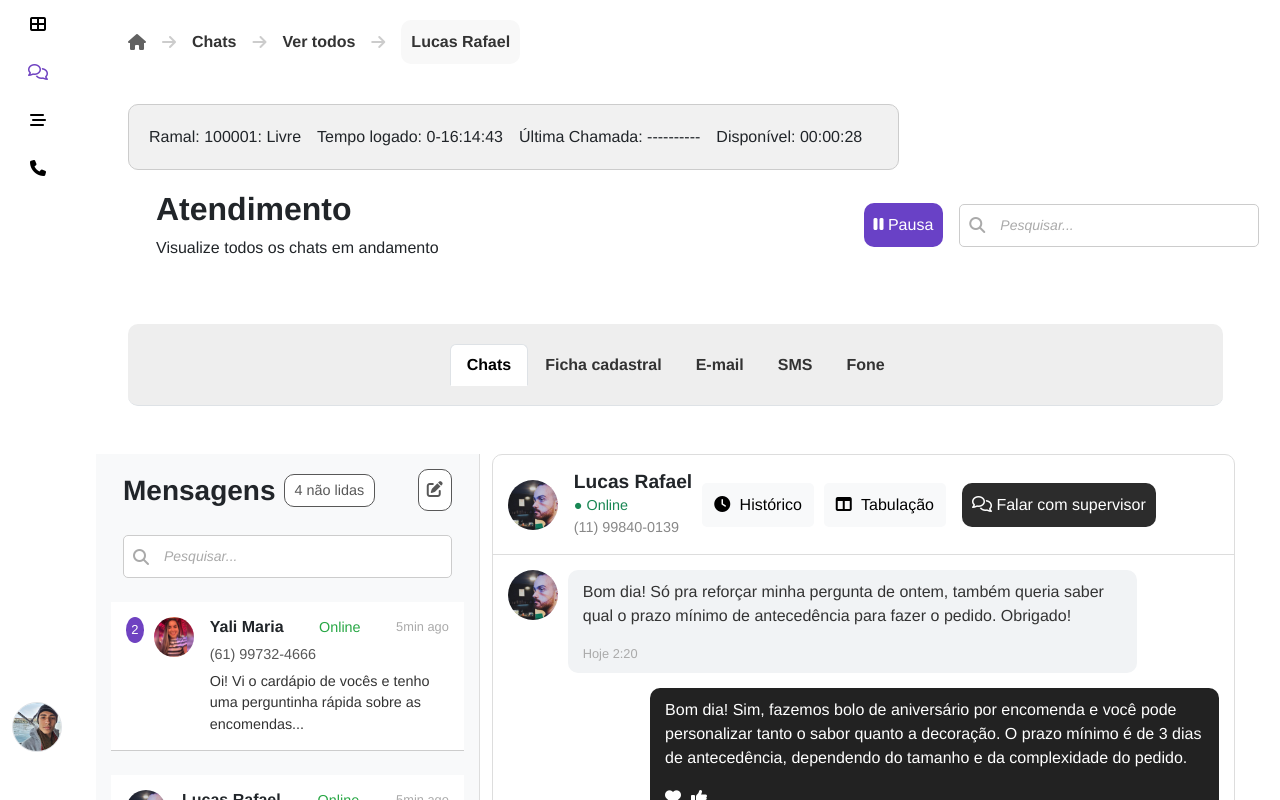
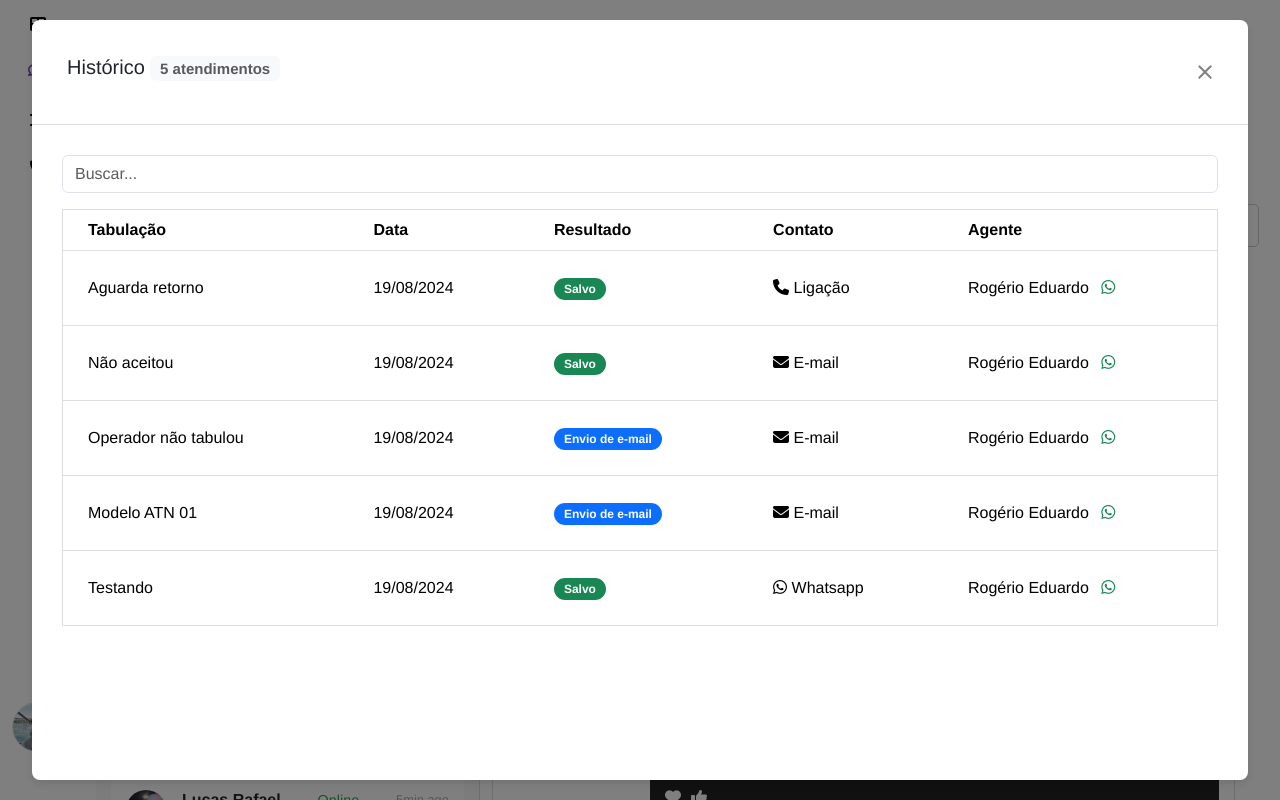
Before and after one commit to mateusmaranhao12/zap-facil, a Vue app: page /menu-usuario/conversas in a window 1280 px wide. Both pictures are taken after a click on the button "Histórico". Shown: the top 800 px of the page. Built offline with nearby package versions, Linux system fonts and the light colour scheme.

Commit message:
implement Historico.vue and animations.scss

```diff
--- a/src/components/Chat.vue
+++ b/src/components/Chat.vue
@@ -10,15 +10,19 @@
             </div>
         </div>
         <div class="chat-actions d-flex col">
-            <button class="btn-action"><i class="fa-solid fa-clock"></i> Histórico</button>
+            <button @click="abrirHistorico()" class="btn-action"><i class="fa-solid fa-clock"></i> Histórico</button>
             <button @click="toggleTabulacaoMenu" class="btn-action"><i class="fa-solid fa-table-columns"></i>
                 Tabulação</button>
-            <button @click="toggleSupervisorMenu" class="btn-action d-none"><i class="fa-solid fa-ellipsis"></i></button>
+            <button @click="toggleSupervisorMenu" class="btn-action d-none"><i
+                    class="fa-solid fa-ellipsis"></i></button>
             <button class="btn-supervisor ms-3" @click="toggleSupervisorMenu">
                 <i class="fa-regular fa-comments"></i> Falar com supervisor
             </button>
         </div>
     </div>
+
+    <!-- Menu do Histórico -->
+    <Historico v-if="mostrarHistorico"  @fechar-historico="fecharHistorico" />
 
     <!-- Menu Lateral de Supervisor -->
     <MenuSupervisor :mostrar="mostrarSupervisorMenu" :supervisores="supervisores" @fechar-menu="toggleSupervisorMenu"
@@ -116,6 +120,7 @@
 
 <script>
 import ChatSupervisor from './ChatSupervisor.vue'
+import Historico from './Historico.vue'
 import MenuSupervisor from './MenuSupervisor.vue'
 import Tabulacao from './Tabulacao.vue'
 
@@ -125,6 +130,7 @@ export default {
 
     components: {
         ChatSupervisor,
+        Historico,
         MenuSupervisor,
         Tabulacao
     },
@@ -132,18 +138,28 @@ export default {
     data() {
 
         return {
+            //mostrar supervisor
             mostrarSupervisorMenu: false,
+
+            //mostrar chat com supervisor
             mostrarChatSupervisor: false,
 
-            mostrarTabulacaoMenu: false,
-            campos: [1, 2, 3, 4, 5, 6, 7, 8, 9, 10],
-
+            //lista de supervisores
             supervisores: [
                 { id: 1, nome: 'Yali Maria', iniciais: 'YM', avatar: 'user2.png' },
                 { id: 2, nome: 'Enzo Levy', iniciais: 'EL', avatar: 'user7.png' },
                 { id: 3, nome: 'Ian Zambanini', iniciais: 'YZ', avatar: 'user4.png' },
             ],
-            supervisorSelecionado: null
+
+            //supervisor selecionado
+            supervisorSelecionado: null,
+
+            //tabulação
+            mostrarTabulacaoMenu: false,
+            campos: [1, 2, 3, 4, 5, 6, 7, 8, 9, 10],
+
+            //histórico
+            mostrarHistorico: false,
         }
     },
 
@@ -175,6 +191,16 @@ export default {
         fecharTabulacaoMenu() {
             this.mostrarTabulacaoMenu = false
         },
+
+        //Abrir Histórico
+        abrirHistorico() {
+            this.mostrarHistorico = true
+        },
+
+        //Fechar Histórico
+        fecharHistorico() {
+            this.mostrarHistorico = false
+        }
     },
 
 }
--- /dev/null
+++ b/src/components/Historico.vue
@@ -0,0 +1,82 @@
+<template>
+    <div class="modal-backdrop">
+        <div class="modal-content">
+            <div class="modal-header d-flex justify-content-between align-items-center">
+                <h5>Histórico <span class="badge bg-light text-muted">{{ this.historico.length }} atendimentos</span>
+                </h5>
+                <button class="btn-close" @click="$emit('fechar-historico')"></button>
+            </div>
+            <div class="modal-body">
+                <div class="d-flex mb-3">
+                    <input type="text" class="form-control" placeholder="Buscar..." v-model="filtroBusca" />
+                </div>
+                <div class="table-responsive">
+                    <table class="table table-hover">
+                        <thead>
+                            <tr>
+                                <th>Tabulação</th>
+                                <th>Data</th>
+                                <th>Resultado</th>
+                                <th>Contato</th>
+                                <th>Agente</th>
+                            </tr>
+                        </thead>
+                        <tbody>
+                            <tr v-for="(item, index) in historicoFiltrado" :key="index">
+                                <td>{{ item.tabulacao }}</td>
+                                <td>{{ item.data }}</td>
+                                <td>
+                                    <span :class="{
+                                        'badge bg-success text-white': item.resultado === 'Salvo',
+                                        'badge bg-primary text-white': item.resultado === 'Envio de e-mail',
+                                    }">
+                                        {{ item.resultado }}
+                                    </span>
+                                </td>
+                                <td>
+                                    <i :class="{
+                                        'fa-solid fa-phone': item.contato === 'Ligação',
+                                        'fa-solid fa-envelope': item.contato === 'E-mail',
+                                        'fa-brands fa-whatsapp': item.contato === 'Whatsapp',
+                                    }"></i>
+                                    {{ item.contato }}
+                                </td>
+                                <td>
+                                    {{ item.agente }}
+                                    <i class="fa-brands fa-whatsapp text-success ms-2"></i>
+                                </td>
+                            </tr>
+                        </tbody>
+                    </table>
+                </div>
+            </div>
+        </div>
+    </div>
+</template>
+
+<script>
+export default {
+    name: 'historico-usuario',
+
+    data() {
+        return {
+            filtroBusca: '',
+            historico: [
+                { tabulacao: 'Aguarda retorno', data: '19/08/2024', resultado: 'Salvo', contato: 'Ligação', agente: 'Rogério Eduardo' },
+                { tabulacao: 'Não aceitou', data: '19/08/2024', resultado: 'Salvo', contato: 'E-mail', agente: 'Rogério Eduardo' },
+                { tabulacao: 'Operador não tabulou', data: '19/08/2024', resultado: 'Envio de e-mail', contato: 'E-mail', agente: 'Rogério Eduardo' },
+                { tabulacao: 'Modelo ATN 01', data: '19/08/2024', resultado: 'Envio de e-mail', contato: 'E-mail', agente: 'Rogério Eduardo' },
+                { tabulacao: 'Testando', data: '19/08/2024', resultado: 'Salvo', contato: 'Whatsapp', agente: 'Rogério Eduardo' },
+            ],
+        }
+    },
+
+    computed: {
+        historicoFiltrado() {
+            return this.historico.filter((item) =>
+                item.tabulacao.toLowerCase().includes(this.filtroBusca.toLowerCase())
+            )
+        },
+    },
+};
+</script>
--- /dev/null
+++ b/src/scss/animations.scss
@@ -0,0 +1,34 @@
+// Animações
+@keyframes fadeIn {
+    from {
+        opacity: 0;
+    }
+
+    to {
+        opacity: 1;
+    }
+}
+
+@keyframes fadeInDown {
+    from {
+        opacity: 0;
+        transform: translateY(-20px); // Vem de cima
+    }
+
+    to {
+        opacity: 1;
+        transform: translateY(0); // Posição final
+    }
+}
+
+@keyframes fadeInRight {
+    from {
+        opacity: 0;
+        transform: translateX(20px); // Vem da esquerda
+    }
+
+    to {
+        opacity: 1;
+        transform: translateX(0); // Posição final
+    }
+}
--- a/src/scss/kanban.scss
+++ b/src/scss/kanban.scss
@@ -1,4 +1,5 @@
 @import 'variaveis';
+@import 'animations';
 
 .kanban-container {
     display: flex;
--- a/src/scss/menu.scss
+++ b/src/scss/menu.scss
@@ -1,4 +1,5 @@
 @import 'variaveis';
+@import 'animations';
 
 //Html em geral
 * {
@@ -685,6 +686,7 @@ body {
     width: 300px;
     padding: 20px;
     z-index: 1000;
+    animation: fadeIn 0.3s ease-out;
 
     .telefone-header {
         display: flex;
@@ -790,6 +792,7 @@ body {
     z-index: 1000;
     display: flex;
     flex-direction: $column;
+    animation: fadeInRight 0.3s ease-out;
 
     .supervisor-header {
         padding: 15px;
@@ -874,6 +877,7 @@ body {
     position: fixed;
     top: 0;
     right: 0;
+    animation: fadeInRight 0.3s ease-out;
 
     .chat-supervisor-header {
         padding: 15px;
@@ -1001,6 +1005,7 @@ body {
     display: flex;
     flex-direction: column;
     padding: 20px;
+    animation: fadeInRight 0.3s ease-out;
 
     .tabulacao-header {
         border-bottom: 1px solid #ddd;
@@ -1393,6 +1398,72 @@ body {
     }
 }
 
+//Modal Histórico
+.modal-backdrop {
+    position: fixed;
+    top: 0;
+    left: 0;
+    width: 100%;
+    height: 100%;
+    background-color: rgba(0, 0, 0, 0.5);
+    display: $flex;
+    justify-content: $center;
+    align-items: $center;
+    z-index: 1050;
+    animation: fadeIn 0.3s ease-out;
+
+    .modal-content {
+
+        background: $white;
+        width: 95%;
+        max-width: 95%;
+        height: 95%;
+        max-height: 95%;
+        border-radius: 8px;
+        overflow: hidden;
+        box-shadow: 0 4px 10px rgba(0, 0, 0, 0.1);
+        animation: fadeInDown 0.5s ease-out;
+
+        .modal-header {
+            padding: 35px;
+            border-bottom: 1px solid #ddd;
+        }
+
+        .modal-body {
+            padding: 30px;
+
+            .table-responsive {
+                overflow-x: auto;
+                width: 100%;
+            }
+
+            .table {
+                background-color: #fff;
+                border: 1px solid #ddd;
+                border-radius: 8px;
+                overflow-x: auto;
+
+                th {
+                    font-weight: 600;
+                    padding-right: 25px;
+                    padding-left: 25px;
+                }
+
+                td {
+                    padding: 25px;
+                    white-space: nowrap; // Evita quebra de texto
+                }
+
+                .badge {
+                    padding: 5px 10px;
+                    border-radius: 12px;
+                    font-size: 12px;
+                }
+            }
+        }
+    }
+}
+
 // Responsividade
 @media (max-width: 768px) {
 
```
